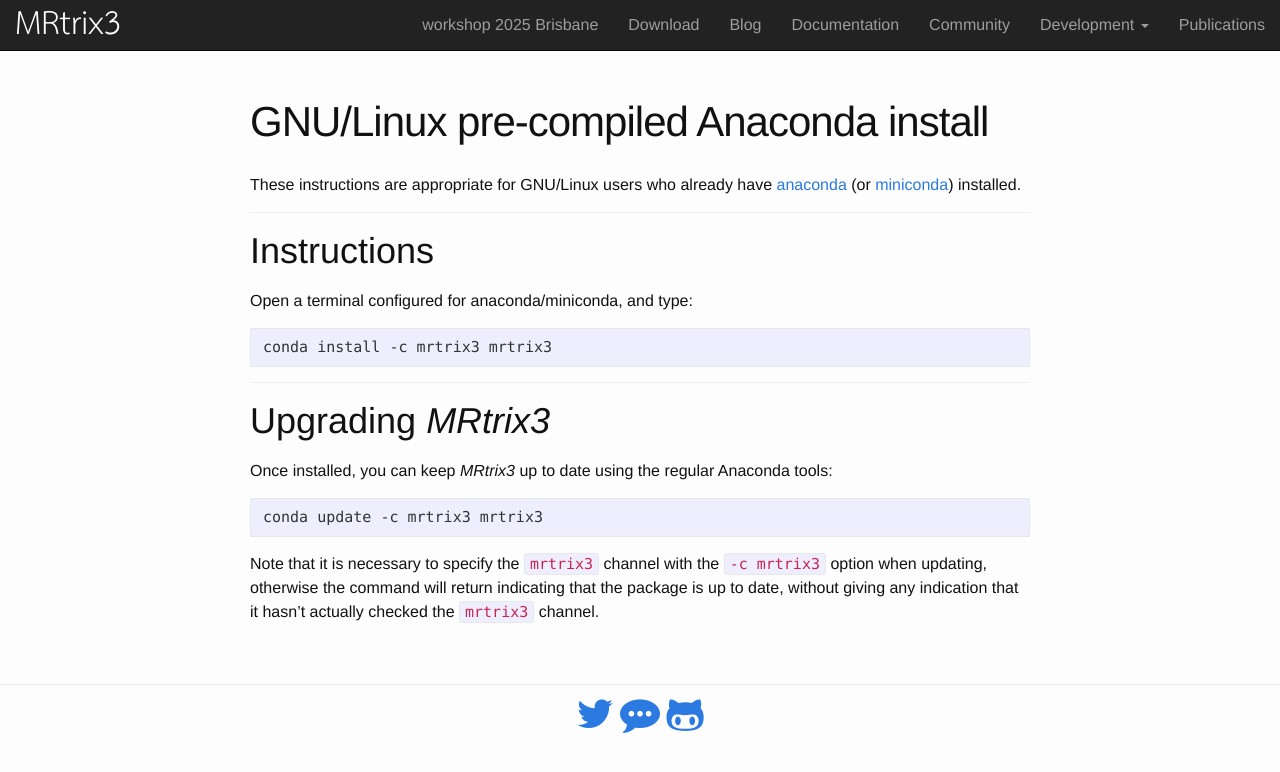
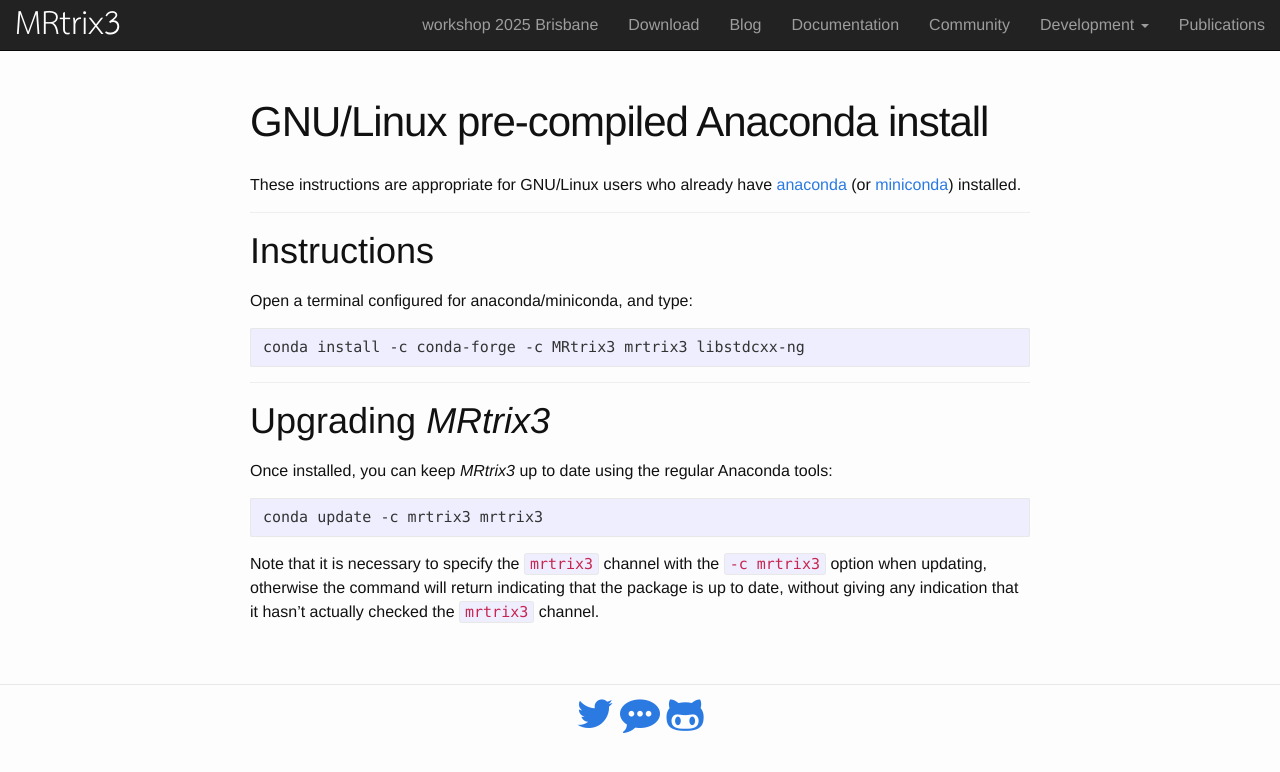
Before and after one commit to MRtrix3/MRtrix3.github.io, a Jekyll site: the page built from download/linux-anaconda.md, in a window 1280 px wide. Shown: the top 772 px of the page. Built offline with Jekyll 4.4.1, drawn with Linux system fonts in a browser that asks for light colours; nearby versions of some CDN libraries.

Commit message:
Update instructions anaconda install on Linux

````diff
--- a/download/linux-anaconda.md
+++ b/download/linux-anaconda.md
@@ -14,7 +14,7 @@
 
 Open a terminal configured for anaconda/miniconda, and type:
 ```
-conda install -c mrtrix3 mrtrix3
+conda install -c conda-forge -c MRtrix3 mrtrix3 libstdcxx-ng
 ```
 
 
````
